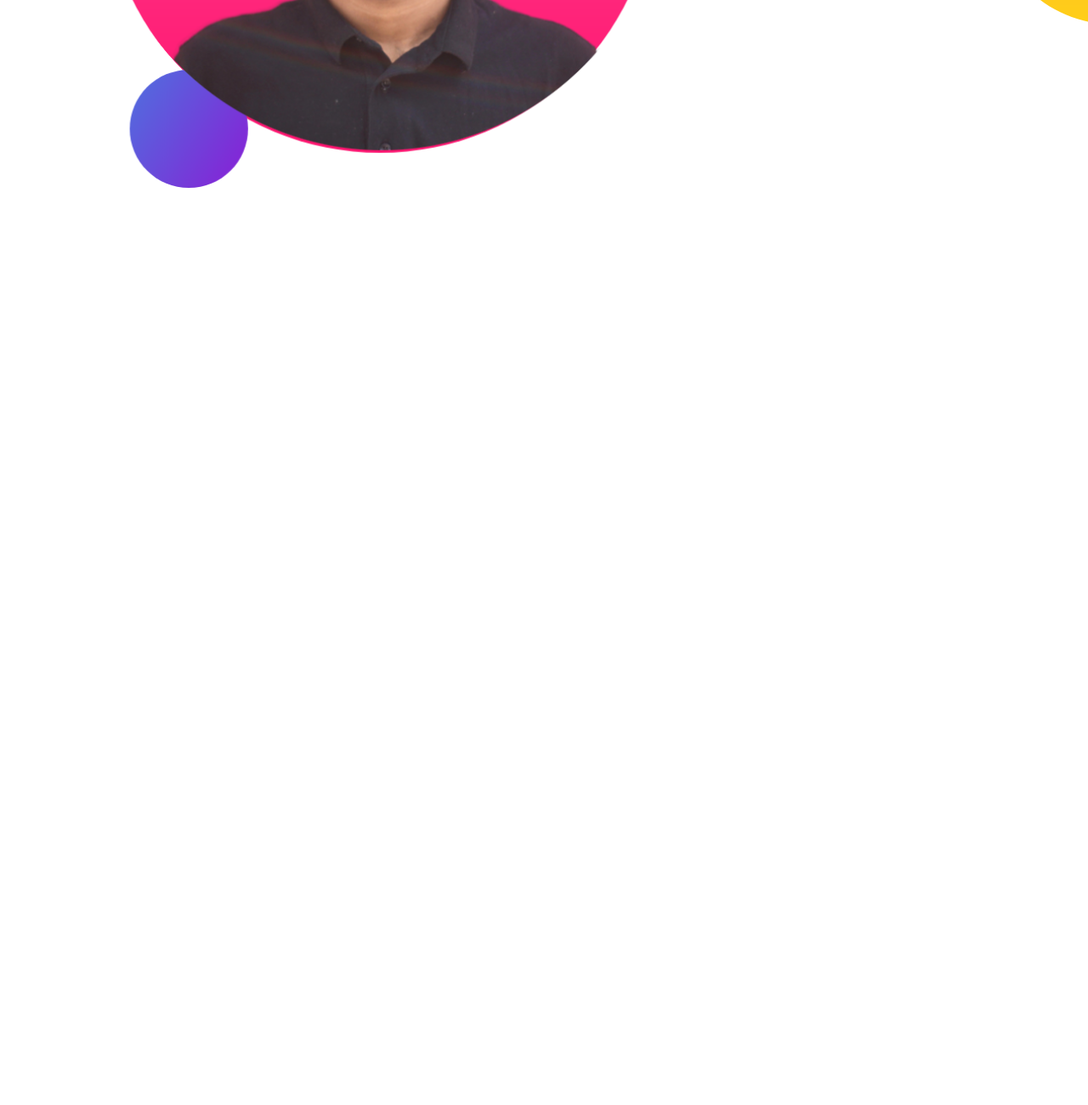
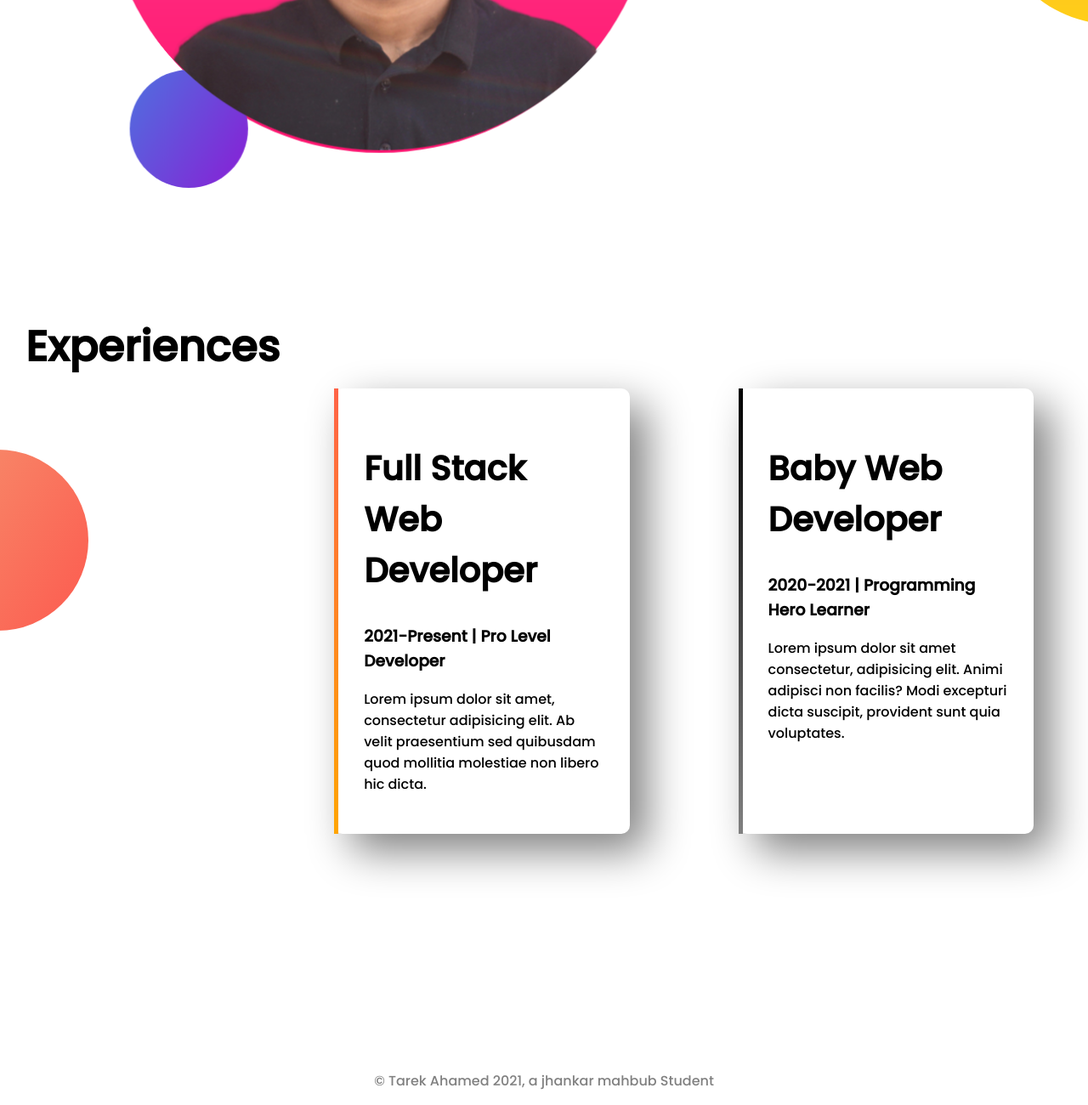
Before and after one commit to Tarek7066/Personal-dev-portfolio, a plain HTML site: page index.html in a window 1280 px wide. Shown: the part 1535-2835 px from the top of the page at 85% size. Before the commit the page ends 1764 px from the top, so only its background shows below. Drawn offline with Linux system fonts and the light colour scheme.

Commit message:
complete

```diff
--- a/css/style.css
+++ b/css/style.css
@@ -37,6 +37,7 @@ body {
   background-image: url(../images/dream-bg.png);
   background-repeat: no-repeat;
   background-position: right;
+  margin-bottom: 100px;
 }
 .flaxing-2 h1 {
   font-size: 55px;
@@ -54,3 +55,43 @@ body {
 }
 
 /* second section css complete */
+
+.section-111 {
+  margin-bottom: 150px;
+}
+.section-3 {
+  display: flex;
+  background-image: url("../images/exp-bg.png");
+  background-repeat: no-repeat;
+  background-position-y: 200px;
+}
+.exp {
+  font-size: 50px;
+  margin-left: 30px;
+  display: inline;
+}
+.flaxing-3 h1 {
+  font-size: 40px;
+}
+.flaxing-3 {
+  width: 40%;
+  margin: 10% 5%;
+  padding: 30px;
+  box-shadow: 20px 20px 50px gray;
+  border-left: 5px solid;
+  border-radius: 10px;
+  border-image: linear-gradient(tomato, orange);
+  border-image-slice: 1;
+}
+#flaxing-last {
+  border-left: 5px solid;
+  border-image: linear-gradient(black, gray);
+  border-image-slice: 1;
+}
+
+/* last footer section  */
+
+footer p {
+  color: gray;
+  text-align: center;
+}
--- a/index.html
+++ b/index.html
@@ -28,7 +28,7 @@
           maxime cum sit enim assumenda tempora earum, veniam qui provident
           laudantium cupiditate! Quae, consequuntur quis.
         </p>
-        <a class="btn" href="#">HIRE ME</a>
+        <a class="btn" href="#" target="_blank">HIRE ME</a>
       </div>
       <div class="flaxing">
         <img src="images/my-bg.png" alt="my-photo" />
@@ -51,12 +51,40 @@
           ratione possimus assumenda harum! Omnis vel sit asperiores? Nam,
           libero suscipit aliquid officiis eaque doloribus debitis perspiciatis!
         </p>
-        <a class="btn" href="#">DOWNLOAD RESUME</a>
+        <a class="btn" href="#" target="_blank">DOWNLOAD RESUME</a>
       </div>
     </section>
 
     <!-- third section -->
 
-    <section class="section-3"></section>
+    <section class="section-111">
+      <div class="section-3">
+        <h1 class="exp">Experiences</h1>
+        <div class="flaxing-3">
+          <h1>Full Stack Web Developer</h1>
+          <h3>2021-Present | Pro Level Developer</h3>
+          <p>
+            Lorem ipsum dolor sit amet, consectetur adipisicing elit. Ab velit
+            praesentium sed quibusdam quod mollitia molestiae non libero hic
+            dicta.
+          </p>
+        </div>
+        <div id="flaxing-last" class="flaxing-3">
+          <h1>Baby Web Developer</h1>
+          <h3>2020-2021 | Programming Hero Learner</h3>
+          <p>
+            Lorem ipsum dolor sit amet consectetur, adipisicing elit. Animi
+            adipisci non facilis? Modi excepturi dicta suscipit, provident sunt
+            quia voluptates.
+          </p>
+        </div>
+      </div>
+    </section>
+
+    <!-- fourth & last section -->
+
+    <footer>
+      <p>© Tarek Ahamed 2021, a jhankar mahbub Student</p>
+    </footer>
   </body>
 </html>
```
